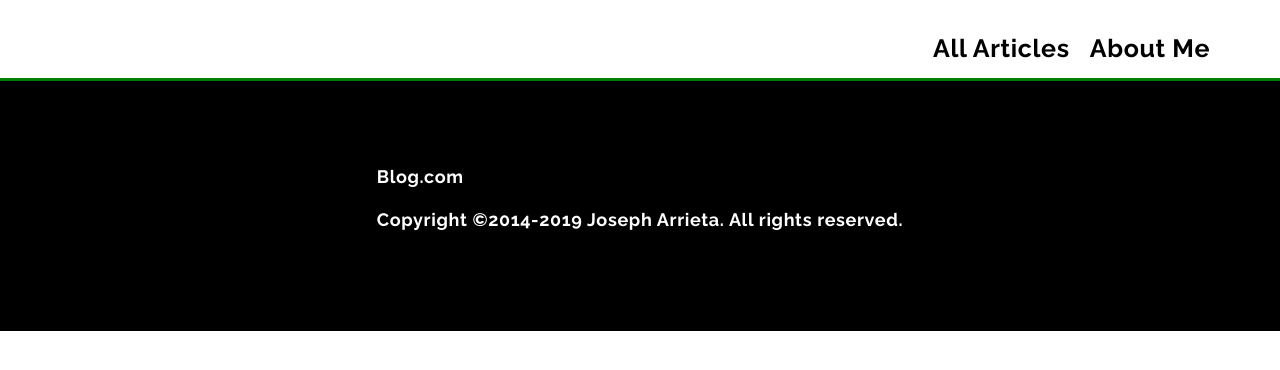
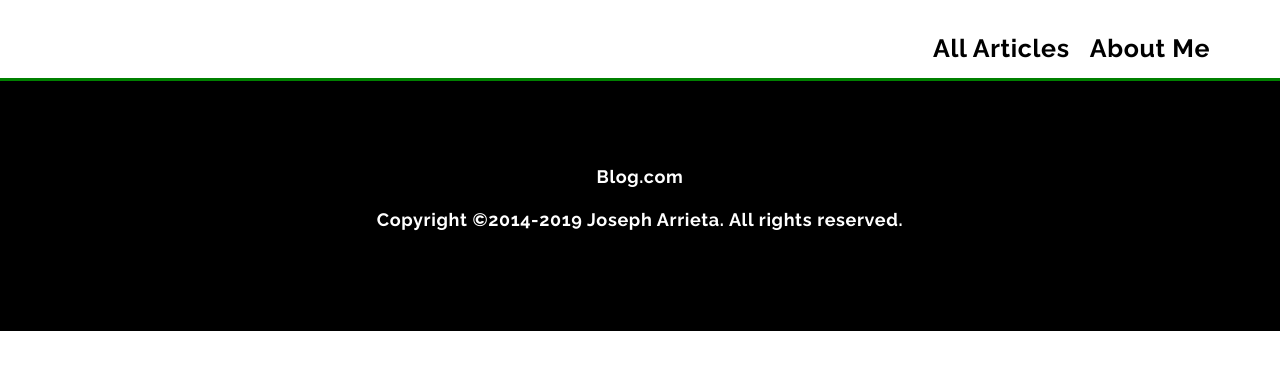
Before and after one commit to jac1013/blog-client, a React (Create React App) app: page / in a window 1280 px wide. Shown: the top 370 px of the page. Built offline with nearby package versions, Linux system fonts and the light colour scheme; no server answers.

Commit message:
Footer component fixed

```diff
--- a/src/components/Footer-Comp/Footer.js
+++ b/src/components/Footer-Comp/Footer.js
@@ -5,8 +5,8 @@ class Footer extends React.Component{
     render() {
         return(
             <footer className={classes.Footer}>
+                <div><p>Blog.com</p></div>
                 <div>
-                    <p>Blog.com</p>
                     <p>Copyright ©2014-2019 Joseph Arrieta. All rights reserved.</p>
                 </div>
             </footer>
--- a/src/components/Navigation/Header/Header.js
+++ b/src/components/Navigation/Header/Header.js
@@ -9,4 +9,4 @@ const Header = () => (
   </header>
 );
 
-export default Header
+export default Header;
--- a/src/components/Navigation/Header/NavigationItems/NavigationItems.js
+++ b/src/components/Navigation/Header/NavigationItems/NavigationItems.js
@@ -1,5 +1,4 @@
 import React from 'react';
-
 import NavigationItem from "./NavigationItem/NavigationItem";
 import classes from "./NavigationItems.module.css";
 
```
Also changed, not shown: src/assets/LogoJac.jpg (added).
